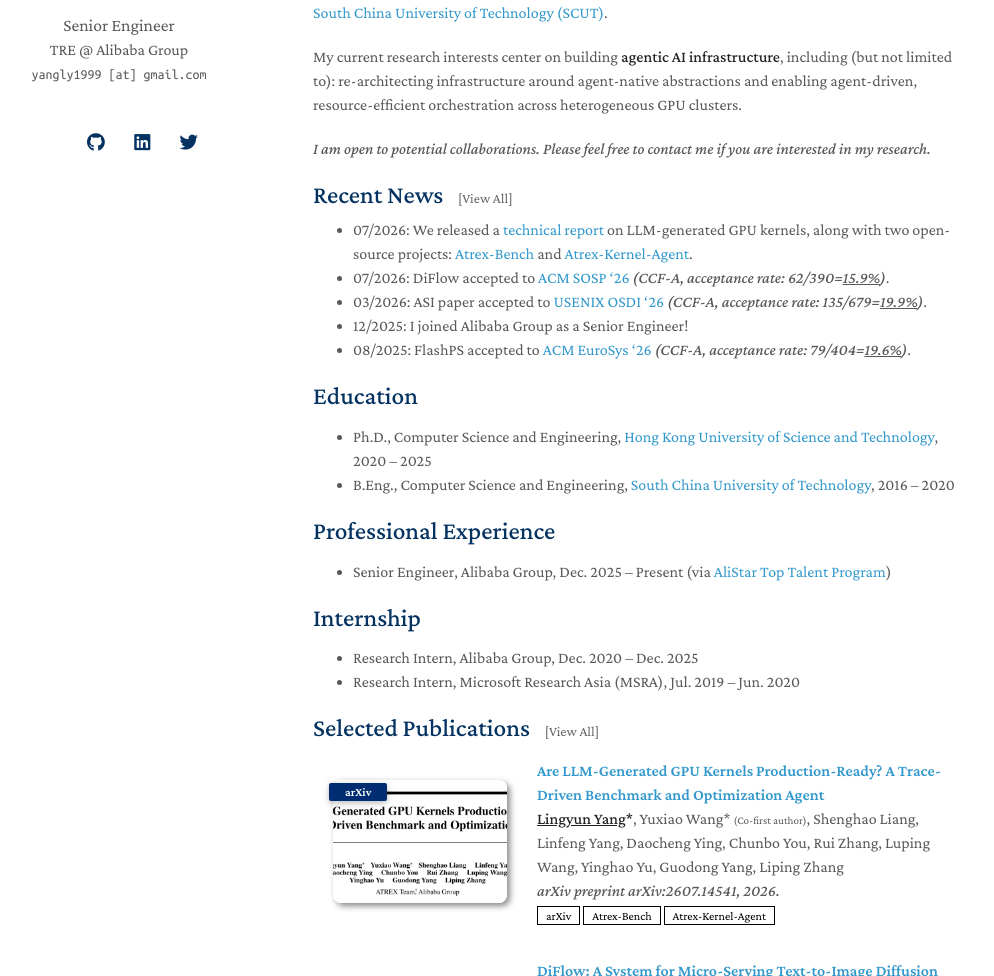
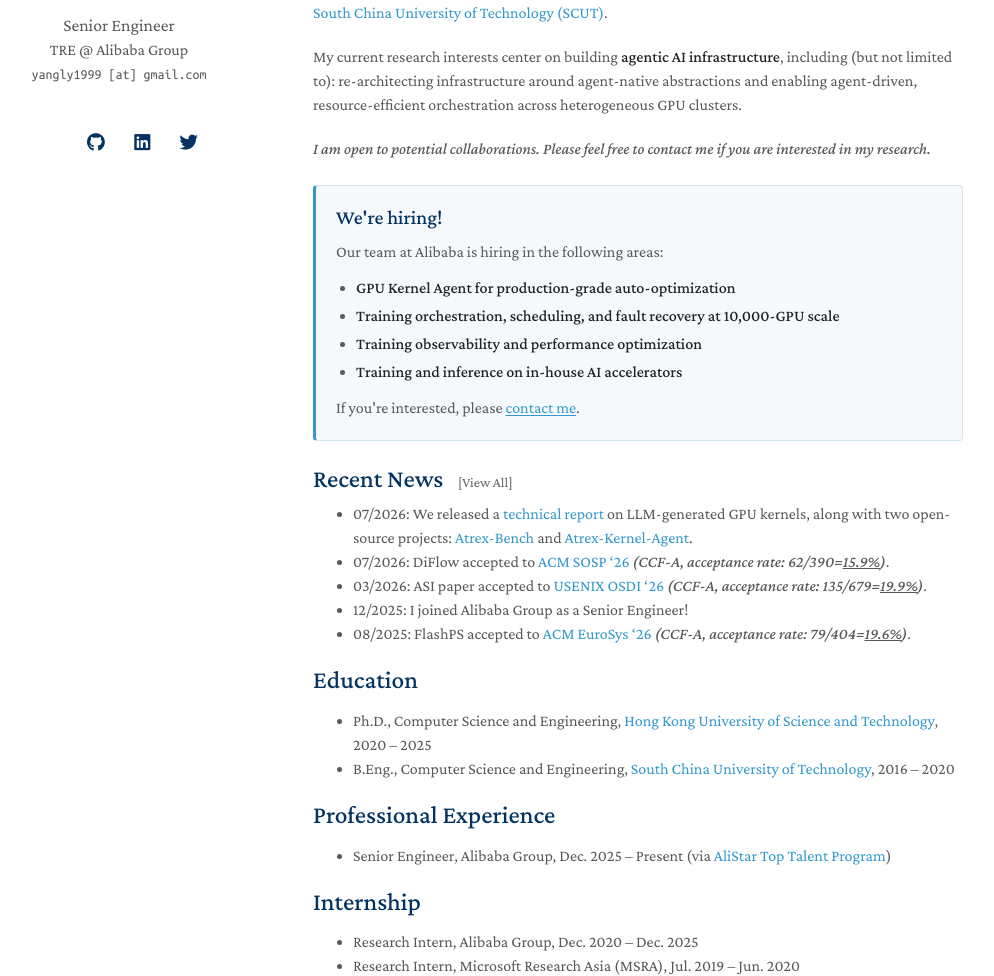
Before and after one commit to mental2008/academic-profile, a Jekyll site: the page built from index.md, in a window 1280 px wide and 1400 px high, cut to the strip 228-1204 px from the top of the window. Shown: the whole strip, without its empty margins (157-1151 px from the left). Built offline with Jekyll 4.4.1, drawn with Linux system fonts in a browser that asks for light colours; nearby versions of some CDN libraries; a style sheet for code colours, icons or effects is not loaded; our own code applies the rules of GitHub Pages for plain Markdown files.

Commit message:
Add homepage hiring announcement

```diff
--- /dev/null
+++ b/_sass/recruitment.scss
@@ -0,0 +1,35 @@
+.recruitment {
+  margin: 24px 0;
+  padding: 20px;
+  border: 1px solid #d3e4ef;
+  border-left: 3px solid #3399cc;
+  border-radius: 4px;
+  background-color: #f5f9fc;
+
+  h2 {
+    margin: 0 0 12px;
+    font-size: 125%;
+  }
+
+  p {
+    margin: 0 0 12px;
+  }
+
+  ul {
+    margin: 0 0 12px;
+    padding-left: 20px;
+  }
+
+  li + li {
+    margin-top: 4px;
+  }
+
+  p:last-child {
+    margin-bottom: 0;
+  }
+
+  a {
+    text-decoration: underline;
+    text-underline-offset: 2px;
+  }
+}
--- a/assets/css/style-no-dark-mode.scss
+++ b/assets/css/style-no-dark-mode.scss
@@ -2,3 +2,4 @@
 ---
 
 @import "minimal-light-no-dark-mode";
+@import "recruitment";
--- a/assets/css/style.scss
+++ b/assets/css/style.scss
@@ -2,3 +2,12 @@
 ---
 
 @import "minimal-light";
+@import "recruitment";
+
+@media (prefers-color-scheme: dark) {
+  .recruitment {
+    background-color: #252d3a;
+    border-color: #3c5063;
+    border-left-color: #3eb7f0;
+  }
+}
--- a/index.md
+++ b/index.md
@@ -11,6 +11,18 @@
 <span style="font-style: italic;">I am open to potential collaborations. Please feel free to contact me if you are interested in my research.</span>
 <!-- <span style="font-style: italic;">I will join Alibaba Group as a Senior Engineer.</span> -->
 <!-- Please feel free to contact me if you are interested in my research. -->
+
+<aside class="recruitment" aria-labelledby="recruitment-title">
+  <h2 id="recruitment-title">We're hiring!</h2>
+  <p>Our team at Alibaba is hiring in the following areas:</p>
+  <ul>
+    <li><strong>GPU Kernel Agent for production-grade auto-optimization</strong></li>
+    <li><strong>Training orchestration, scheduling, and fault recovery at 10,000-GPU scale</strong></li>
+    <li><strong>Training observability and performance optimization</strong></li>
+    <li><strong>Training and inference on in-house AI accelerators</strong></li>
+  </ul>
+  <p>If you're interested, please <a href="mailto:{{ site.email | replace: ' [at] ', '@' }}">contact me</a>.</p>
+</aside>
 
 <!-- ## Research Interests
 
```
